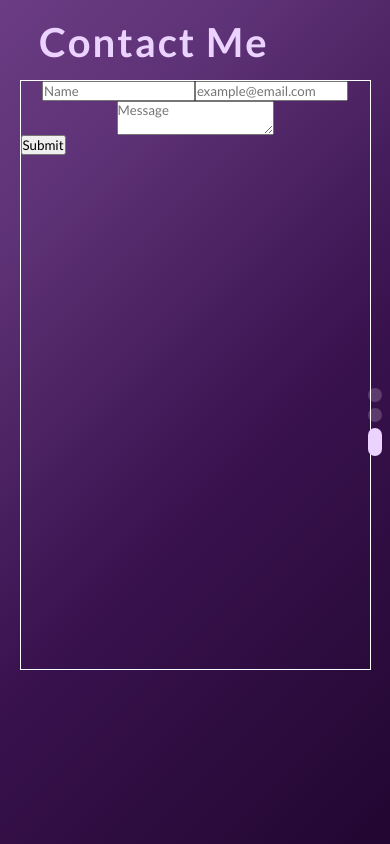
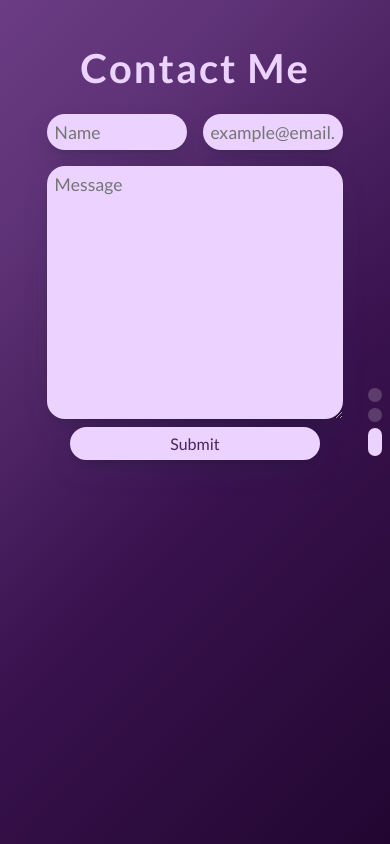
Before and after one commit to quaxlyqueen/portfolio, a React (Vite) app: page / in a window 390 px wide. Both pictures are taken after a click on the element 375 px from the left and 449 px from the top of the page. Built offline with nearby package versions, Linux system fonts and the light colour scheme.

Commit message:
fixed bug regarding skill cards having only a vertical alignment like it's only a mobile view.

```diff
--- a/src/App.jsx
+++ b/src/App.jsx
@@ -31,7 +31,6 @@ export default function App() {
         "SHA-256 hashing",
         "file uploads in Base64",
         "dynamic LLM routing",
-        "user configuration",
       ],
       image: "/images/one-ai-cropped.png",
       imageGallery: null,
--- a/src/Contact.jsx
+++ b/src/Contact.jsx
@@ -1,4 +1,5 @@
 import React, { useState } from "react";
+import { FontAwesomeIcon } from "@fortawesome/react-fontawesome";
 
 /**
  * TODO: Add email validation function.
@@ -29,6 +30,7 @@ export default function Contact() {
       <form onSubmit={handleSubmit}>
         <div className="row">
           <input
+            className="shadow"
             placeholder="Name"
             type="text"
             id="name"
@@ -37,6 +39,7 @@ export default function Contact() {
             onChange={handleChange}
           />
           <input
+            className="shadow"
             placeholder="example@email.com"
             type="email"
             id="email"
@@ -47,6 +50,7 @@ export default function Contact() {
         </div>
         <div className="row">
           <textarea
+            className="shadow"
             placeholder="Message"
             id="message"
             name="message"
@@ -54,9 +58,12 @@ export default function Contact() {
             onChange={handleChange}
           />
         </div>
-        <button type="submit" className="row">
-          Submit
-        </button>
+
+        <div className="row">
+          <button type="submit" className="button shadow">
+            Submit
+          </button>
+        </div>
       </form>
     </div>
   );
--- a/src/Primary.jsx
+++ b/src/Primary.jsx
@@ -19,6 +19,7 @@ export default function Primary({ primaryText, secondaryText, image, skills }) {
           </div>
         </div>
         <div id="skill-cards">
+          <div id="card-grid">
             <SkillCard
               header="Languages"
               symbol="code"
@@ -41,6 +42,7 @@ export default function Primary({ primaryText, secondaryText, image, skills }) {
               onToggle={() => setActiveCardIndex(2)}
             />
           </div>
+        </div>
         <span className="material-icons down-indicator">
           keyboard_double_arrow_down
         </span>
--- a/src/main.css
+++ b/src/main.css
@@ -109,13 +109,15 @@ h4 {
 #header,
 #skill-cards,
 #project-section,
-#project-cards-section {
+#project-cards-section,
+#contact-section {
   opacity: 0;
 }
 .swiper-slide-active #header,
 .swiper-slide-active #skill-cards,
 .swiper-slide-active #project-section,
-.swiper-slide-active #project-cards-section {
+.swiper-slide-active #project-cards-section,
+.swiper-slide-active #contact-section {
   opacity: 0;
 }
 
@@ -123,6 +125,7 @@ h4 {
 .swiper-slide-active #skill-cards,
 .swiper-slide-active #project-section,
 .swiper-slide-active #project-cards-section,
+.swiper-slide-active #contact-section,
 .down-indicator {
   animation: moveDown 0.8s ease-in forwards;
 }
@@ -170,7 +173,6 @@ h4 {
   display: grid;
   grid-template-columns: 55% 45%;
   grid-template-rows: 100%;
-  column-gap: 2vw;
 }
 
 #header-text {
@@ -209,9 +211,15 @@ h4 {
 }
 
 #skill-cards {
+  border: 1px solid white;
   width: 100%;
-  display: grid;
-  place-items: center;
+}
+
+#card-grid {
+  display: flex;
+  flex-direction: row;
+  align-items: center;
+  justify-content: center;
 }
 
 /**SKILL CARDS**/
@@ -220,6 +228,8 @@ h4 {
   background-color: #ebd2ff;
   border-radius: 20px;
   min-width: 20vw;
+  max-width: 40vw;
+  margin: 1vw;
 }
 
 .skill-card-header {
@@ -293,6 +303,7 @@ h4 {
   overflow: hidden;
   height: 90%;
   width: 100%;
+  transition-duration: 1s;
 }
 
 .project-card .img-container {
@@ -364,6 +375,8 @@ h4 {
   width: 80%;
   color: #4a245e;
   background-color: #ebd2ff;
+  border: 3px solid #ebd2ff;
+  outline: none;
   border-radius: 18px;
   font-size: clamp(1rem, 1.5vw, 2rem);
 
@@ -373,22 +386,65 @@ h4 {
   align-items: center;
   justify-content: center;
   padding: 1vw;
+
+  transition-duration: 0.5s;
+}
+
+.button:hover {
+  background-color: #4a245e;
+  color: #ebd2ff;
 }
 
 /**Contact Section**/
 #contact-section {
   height: 90vh;
   width: 100%;
-  margin: 5vw;
-}
+  margin: 0 5vw 5vw 5vw;
 
-#contact-section h1 {
-  margin-left: 5vw;
+  display: flex;
+  flex-direction: column;
+  align-items: center;
+  justify-content: center;
 }
 
 #contact-section form {
-  border: 1px solid white;
-  height: 70vh;
+  width: 80vw;
+  height: 80%;
+}
+
+#contact-section input,
+#contact-section textarea {
+  width: 100%;
+  padding: 2vw;
+  margin: 2vw;
+  border-radius: 18px;
+  background-color: #ebd2ff;
+  color: #4a245e;
+  outline: none;
+  border: none;
+  font-size: clamp(0.75rem, 1.1rem, 2rem);
+}
+
+#contact-section textarea {
+  min-height: 30vh;
+}
+
+#contact-section input:valid,
+#contact-section textarea:valid {
+  background-color: #ebd2ff;
+}
+
+#contact-section input:focus,
+#contact-section textarea:focus {
+  outline: none;
+  border: none;
+}
+
+#contact-section .button {
+  display: flex;
+  flex-direction: row;
+  align-items: center;
+  justify-content: center;
 }
 
 /**PDF Viewer**/
@@ -516,13 +572,8 @@ h4 {
     border-radius: 18px 18px 18px 18px;
   }
 
-  .cards {
-    grid-template-columns: 100%;
-    grid-template-rows: 30% 30% 30%;
-  }
-
   .card {
-    min-width: 50vw;
+    min-width: 40vw;
     margin: 1vw;
   }
 
@@ -571,6 +622,13 @@ h4 {
   .pdf-page {
     width: 100%;
   }
+
+  #card-grid {
+    display: flex;
+    flex-direction: column;
+    align-items: center;
+    justify-content: center;
+  }
 }
 
 @media (max-width: 485px) {
```
Lines whose indentation alone changed are shown as unchanged.
